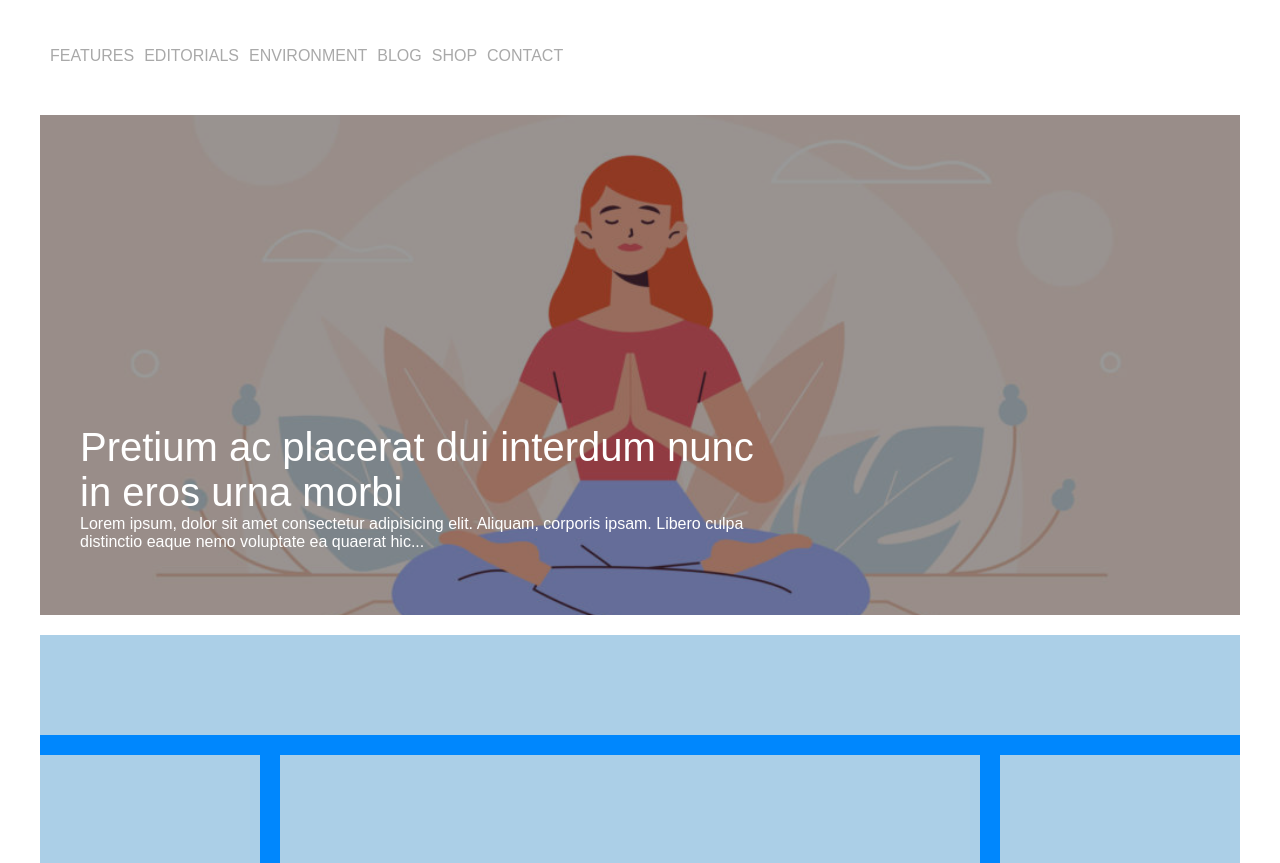
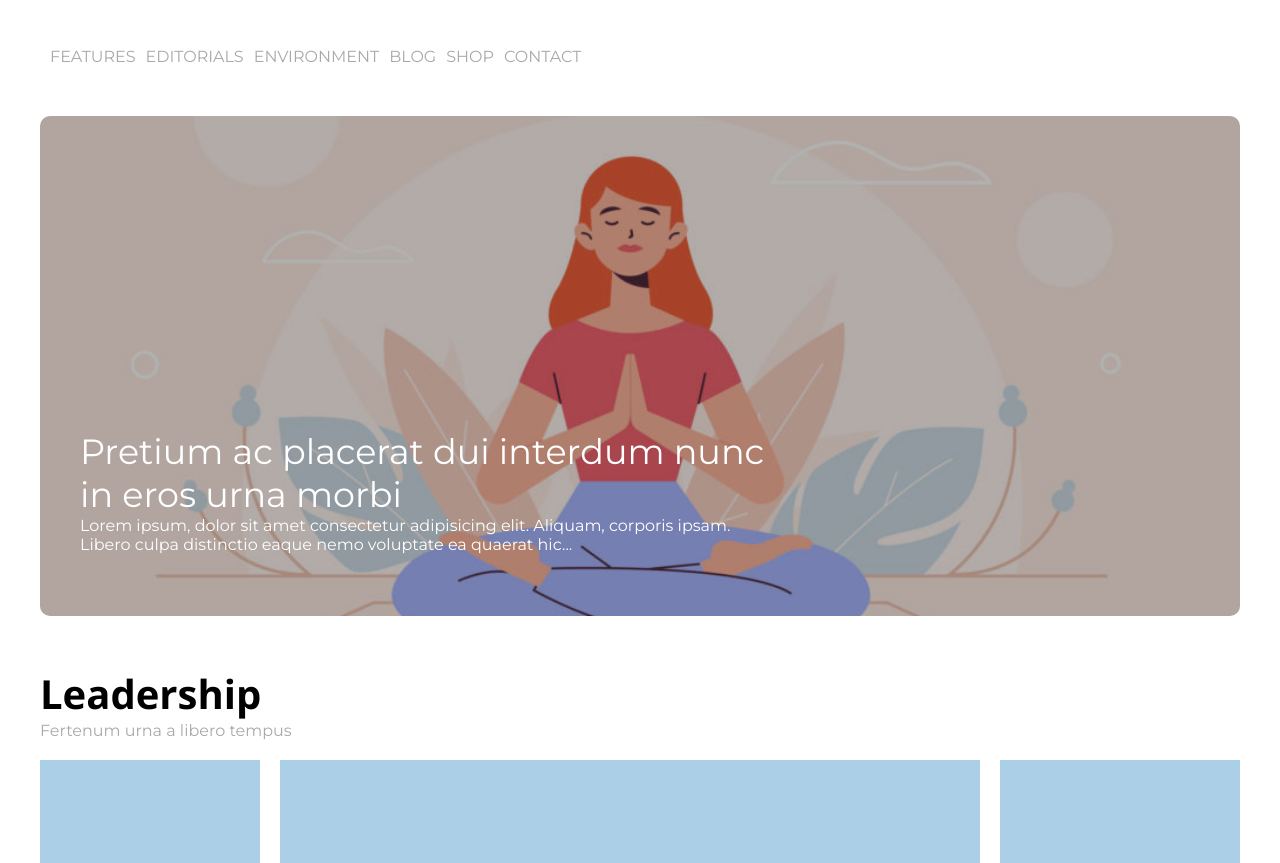
Before and after one commit to GvMazzon25/htmlcss-wp, a plain HTML site: page index.html in a window 1280 px wide. Shown: the part 89-952 px from the top of the page. Drawn offline with nearby package versions, Linux system fonts and the light colour scheme.

Commit message:
leadership

```diff
--- a/css/style.css
+++ b/css/style.css
@@ -4,8 +4,7 @@
     margin: 0;
     padding: 0;
     box-sizing: border-box;
-    font-family: sans-serif;
-
+    font-family: 'Montserrat', sans-serif;
 }
 
 body{
@@ -111,14 +110,16 @@ ul a:hover{
 .banner > .cover{
     width: 100%;
     height: 100%;
-    background-color: rgba(0, 0, 0, 0.4);
+    background-color: rgba(0, 0, 0, 0.3);
     position: absolute;
+    border-radius: 10px;
 }
 
 .banner img{
     width: 100%;
     height: 100%;
     object-fit: cover;
+    border-radius: 10px;
 
 }
 
@@ -127,7 +128,7 @@ ul a:hover{
 }
 
 #style1{
-    font-size: 40px;
+    font-size: 35px;
     bottom: -10px;
 }
 
@@ -148,8 +149,18 @@ ul a:hover{
 /*Big Box*/
 
 .Bbox{
-    background-color: rgba(0, 135, 253, 1);
     width: 100%;
+}
+
+.Bbox h1{
+    font-size: 40px;
+    color: #000;
+    font-family: 'Open Sans', sans-serif;
+}
+
+.Bbox span{
+    padding: 0;
+    margin: 0;
 }
 
 .mainbar,
--- a/index.html
+++ b/index.html
@@ -5,6 +5,12 @@
     <meta name="viewport" content="width=device-width, initial-scale=1.0">
     <title>Struttura WP</title>
     <link rel="stylesheet" href="./css/style.css">
+    <link rel="preconnect" href="https://fonts.googleapis.com">
+<link rel="preconnect" href="https://fonts.gstatic.com" crossorigin>
+<link href="https://fonts.googleapis.com/css2?family=Montserrat:wght@300;400&display=swap" rel="stylesheet">
+<link rel="preconnect" href="https://fonts.googleapis.com">
+<link rel="preconnect" href="https://fonts.gstatic.com" crossorigin>
+<link href="https://fonts.googleapis.com/css2?family=Montserrat:wght@300;400;700&family=Open+Sans:wght@700&display=swap" rel="stylesheet">
 </head>
 <body>
     <div class="container">
@@ -22,18 +28,18 @@
         </header>
         <!--Main-->
         <main class="mbttm-10 pd-1">
-            <section class="banner mbttm-20">
+            <section class="banner mbttm-50">
                 <div class="cover"></div>
                 <img src="./img/banner.jpg" alt="Main Banner">
                 <div class="info">
                     <span id="style1">Pretium ac placerat dui interdum nunc in eros urna morbi</span><br>
-                    <span id=style2>Lorem ipsum, dolor sit amet consectetur adipisicing elit. Aliquam, corporis ipsam. Libero culpa distinctio eaque nemo voluptate ea quaerat hic...</span>
+                    <span>Lorem ipsum, dolor sit amet consectetur adipisicing elit. Aliquam, corporis ipsam. Libero culpa distinctio eaque nemo voluptate ea quaerat hic...</span>
                 </div>
             </section>
             <section class="Bbox clearfix pd-1">
                 <section class="mbttm-20">
-                    <div class="debug color3"></div>
-                    <div class="debug color3"></div>
+                    <h1>Leadership</h1>
+                    <span>Fertenum urna a libero tempus</span>
                 </section>
                 <aside class="sidebar pdrgt mbttm-20">
                     <div class="debug color3"></div>
```
